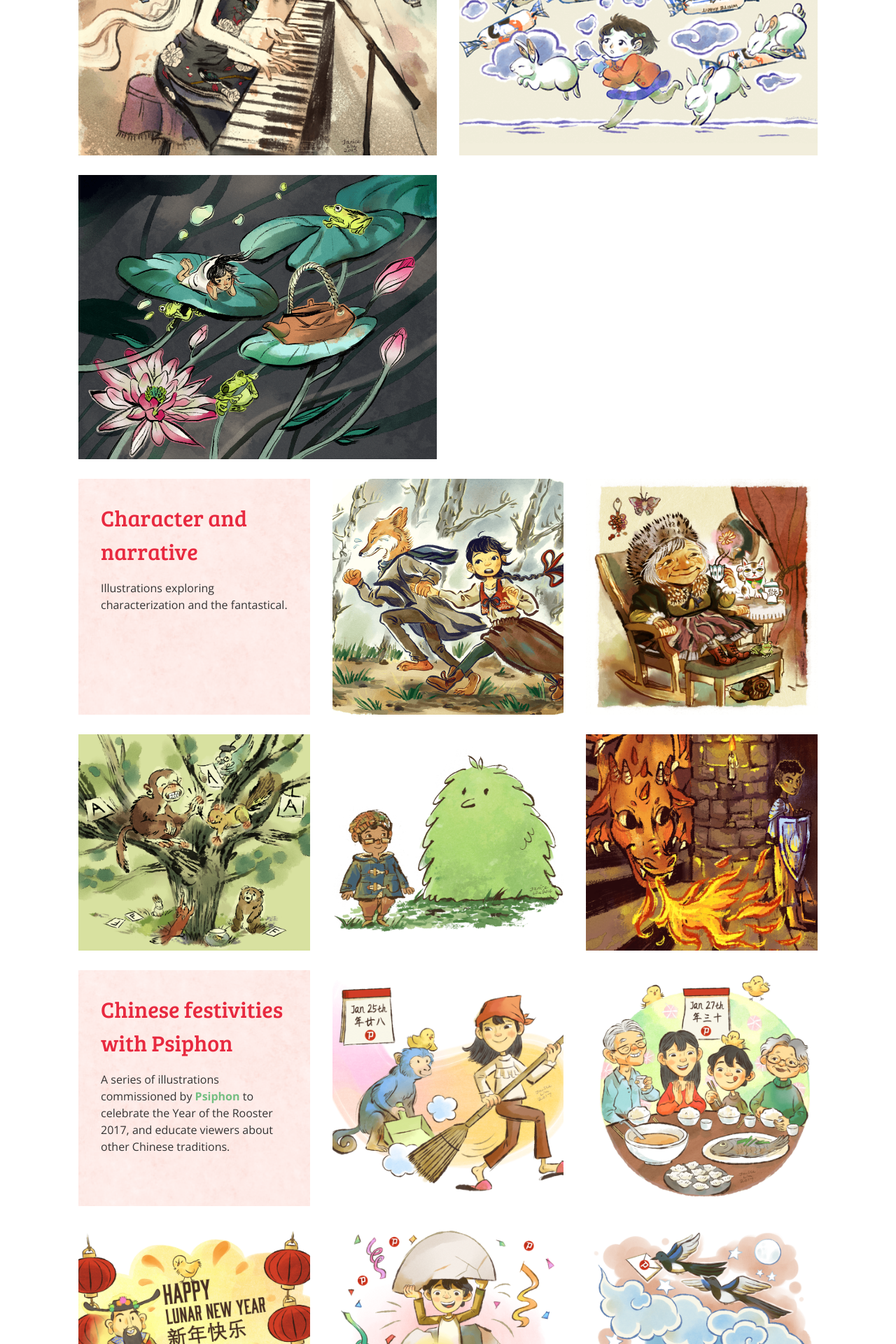
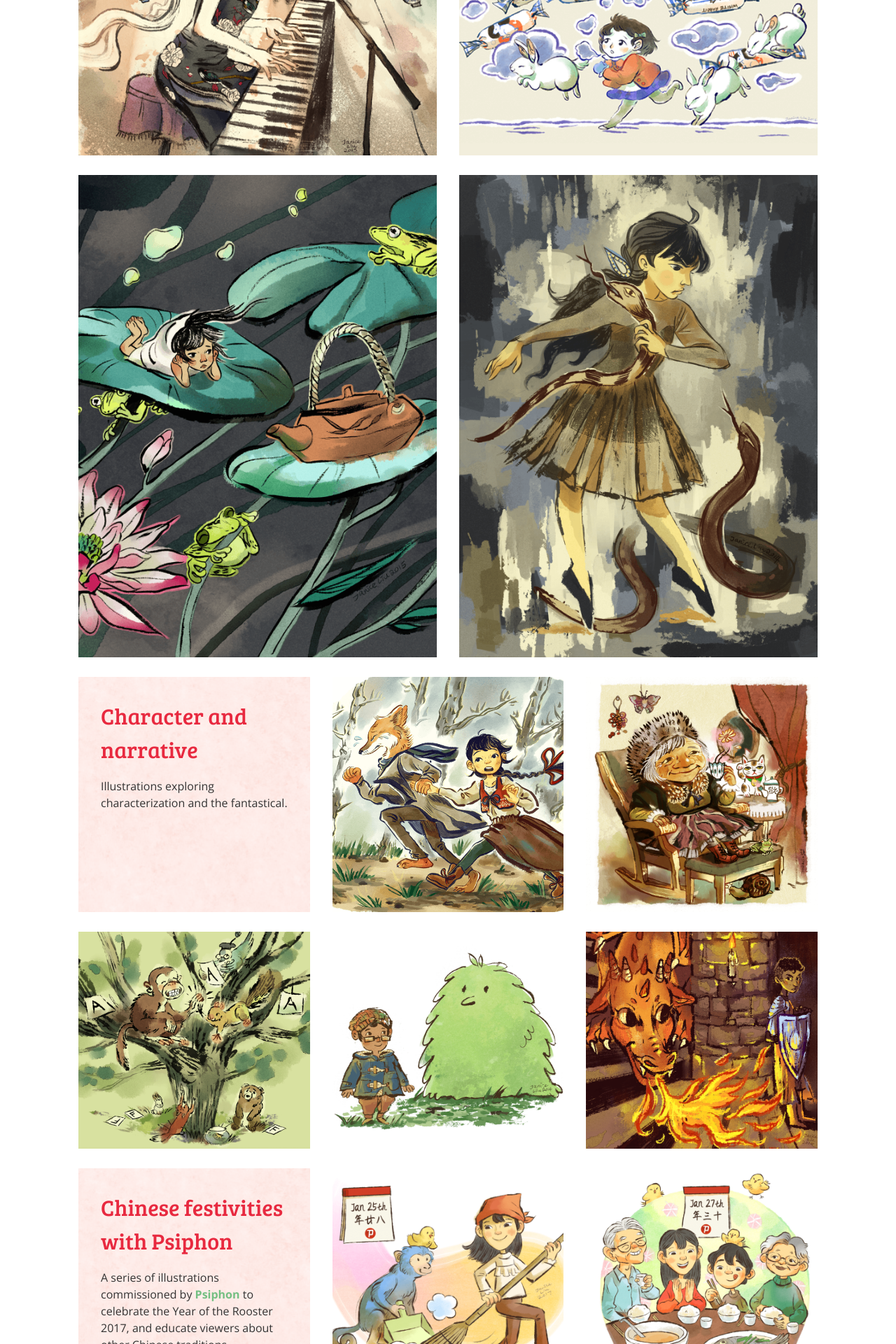
Before and after one commit to flutterdoodle/flutterdoodle.github.io, a Jekyll site: the page built from illustrations.html, in a window 1280 px wide. Shown: the part 843-2763 px from the top of the page at 70% size. Built offline with Jekyll 4.4.1, drawn with Linux system fonts in a browser that asks for light colours; nearby versions of some CDN libraries.

Commit message:
Update illustrations.html

```diff
--- a/illustrations.html
+++ b/illustrations.html
@@ -19,6 +19,9 @@ series:
       - thumb: /img/illustrations/inktoberlilies.png
         full: /img/illustrations/inktoberlilies.png
         desc: Lilies
+      - thumb: /img/illustrations/innersnakes.png
+        full: /img/illustrations/innersnakes.png
+        desc: Inner Demons
   - title: Character and narrative
     description: Illustrations exploring characterization and the fantastical.
     thirds: true
```
